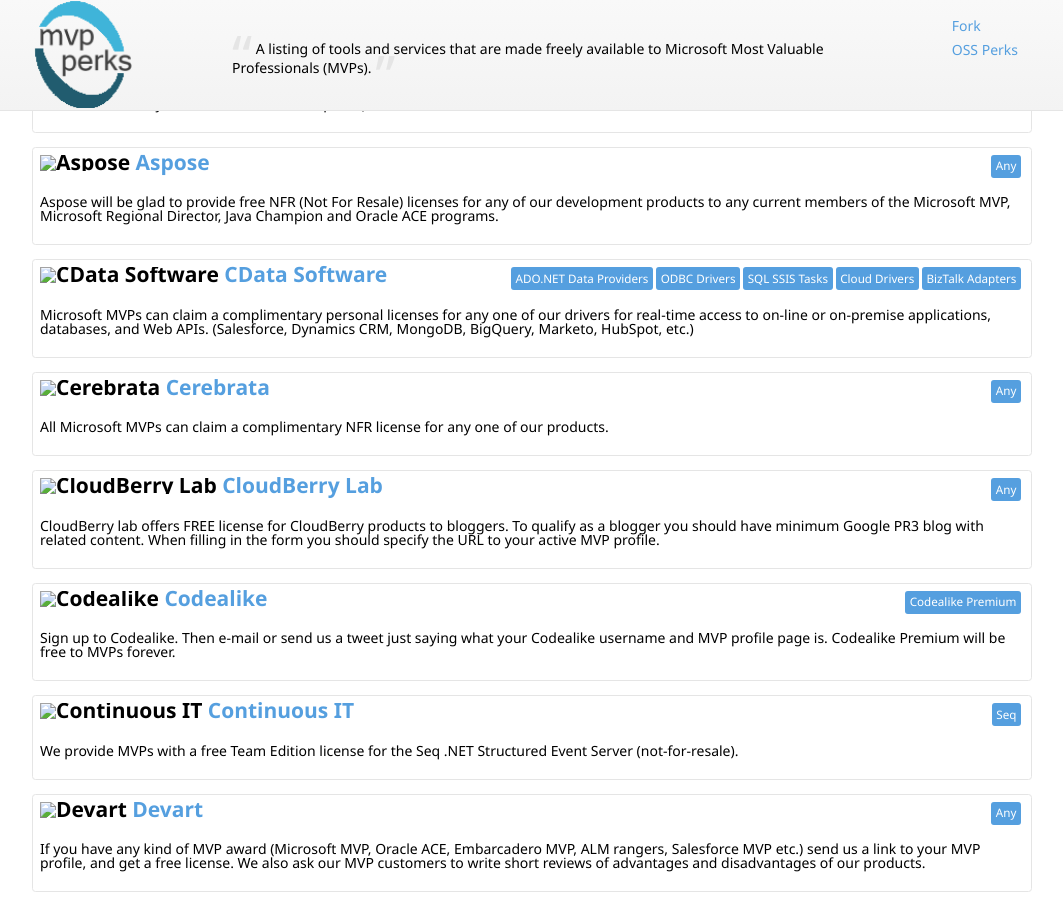
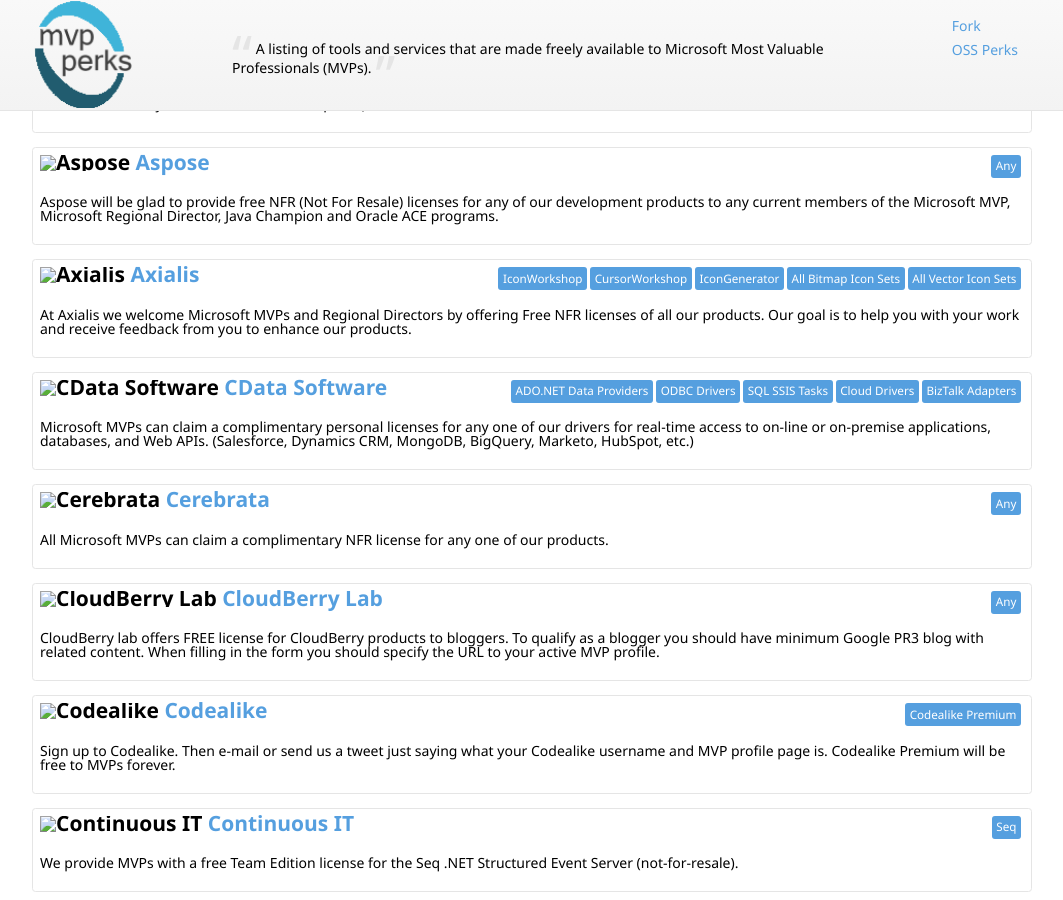
Before and after one commit to nikmd23/ossperks, a Jekyll site: the page built from index.html, in a window 1280 px wide and 900 px high, scrolled down 315 px. Shown: the whole window, without its empty margins (108-1171 px from the left). Built offline with Jekyll 4.4.1, drawn with Linux system fonts in a browser that asks for light colours; nearby versions of some CDN libraries.

Commit message:
Added Axialis (#33)

```diff
--- a/_data/perks.yml
+++ b/_data/perks.yml
@@ -187,3 +187,8 @@
   uri: "https://blog.apexsql.com/apexsql-to-microsoft-mvps-and-vips-your-money-is-no-good-here/"
   description: "Any Microsoft SQL or SharePoint MVP – 1 free license of ApexSQL Universal. Any other Microsoft MVP (e.g. C#, VB.NET, etc) – 1 free license of ApexSQL Developer. Any SQL MCT – 1 free license of ApexSQL Universal (please provide MCT number). Any SQL Server VIP – blogger, community evangelist, technical authority, etc. – 1 free license of ApexSQL Universal"
   products: ["ApexSQL Universal", "ApexSQL Developer"]
+
+- company: "Axialis"
+  uri: "http://www.axialis.com/mvp/"
+  description: "At Axialis we welcome Microsoft MVPs and Regional Directors by offering Free NFR licenses of all our products. Our goal is to help you with your work and receive feedback from you to enhance our products."
+  products: ["IconWorkshop", "CursorWorkshop", "IconGenerator", "All Bitmap Icon Sets", "All Vector Icon Sets"]
```
